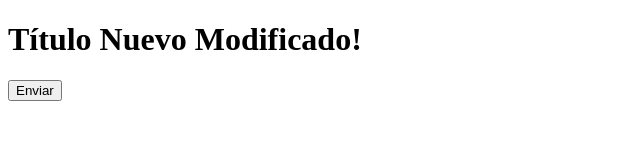
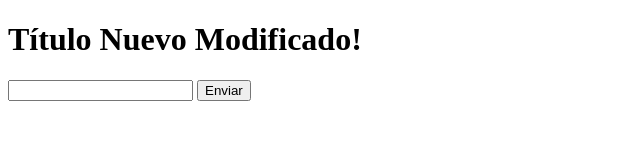
Before and after one commit to miguelfgbalidea/hello-world-git, a plain HTML site: page index.html in a window 1280 px wide. Shown: the whole page, without its empty margins (0-640 px from the left). Drawn offline with Linux system fonts and the light colour scheme.

Commit message:
se modifico index

```diff
--- a/index.html
+++ b/index.html
@@ -9,6 +9,7 @@
     <h1>Título Nuevo Modificado!</h1>
 
     <form action="#" method="get">
+        <input type="text" name="name" id="firstName">
         <input type="button" value="Enviar">
     </form>
 </body>
```
